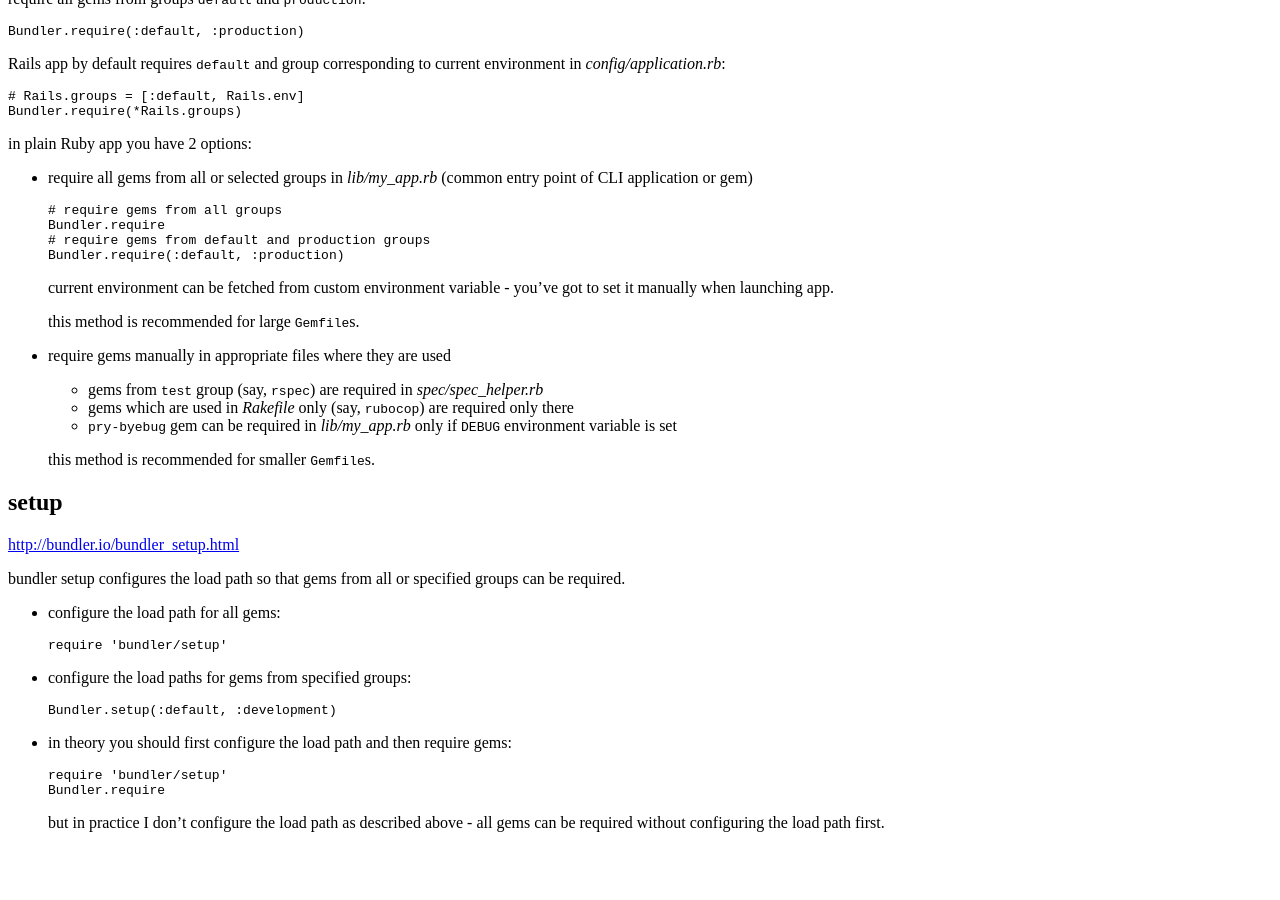
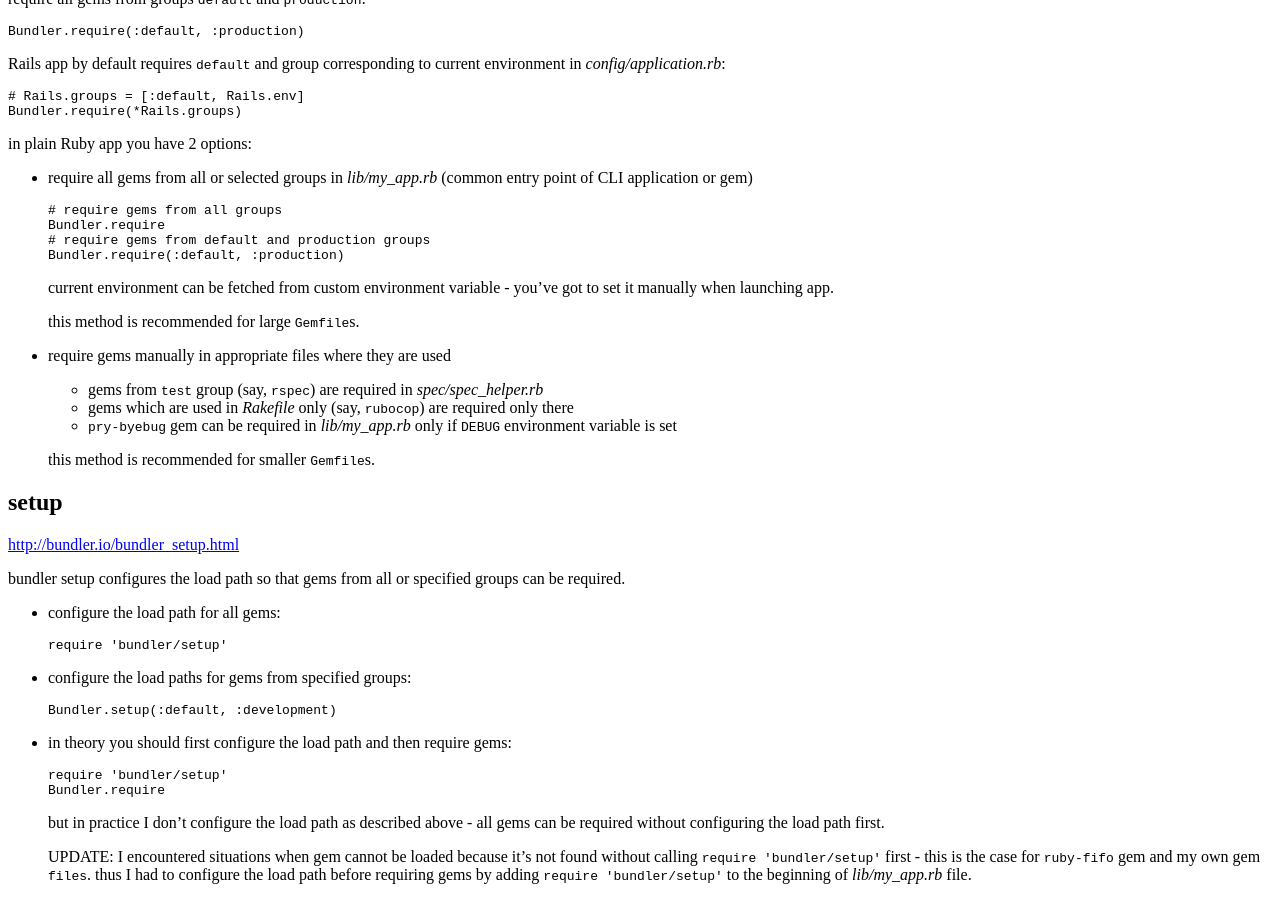
Before and after one commit to tap349/tap349.github.io, a Jekyll site: the page built from _posts/2017-04-17-bundler.md, in a window 1280 px wide and 900 px high, scrolled down 641 px. Built offline with Jekyll 4.4.1, drawn with Linux system fonts in a browser that asks for light colours; before the commit the page ends 1489 px from its top, so only the background shows below that.

Commit message:
update 2017-05-09_15:13:21

```diff
--- a/_posts/2017-04-17-bundler.md
+++ b/_posts/2017-04-17-bundler.md
@@ -107,3 +107,9 @@ specified groups can be required.
 
   but in practice I don't configure the load path as described above -
   all gems can be required without configuring the load path first.
+
+  UPDATE: I encountered situations when gem cannot be loaded because it's
+          not found without calling `require 'bundler/setup'` first -
+          this is the case for `ruby-fifo` gem and my own gem `files`.
+          thus I had to configure the load path before requiring gems by adding
+          `require 'bundler/setup'` to the beginning of _lib/my_app.rb_ file.
```
